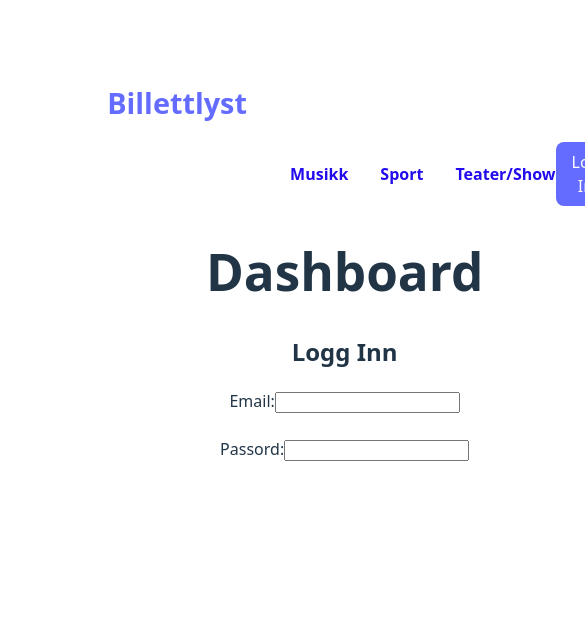
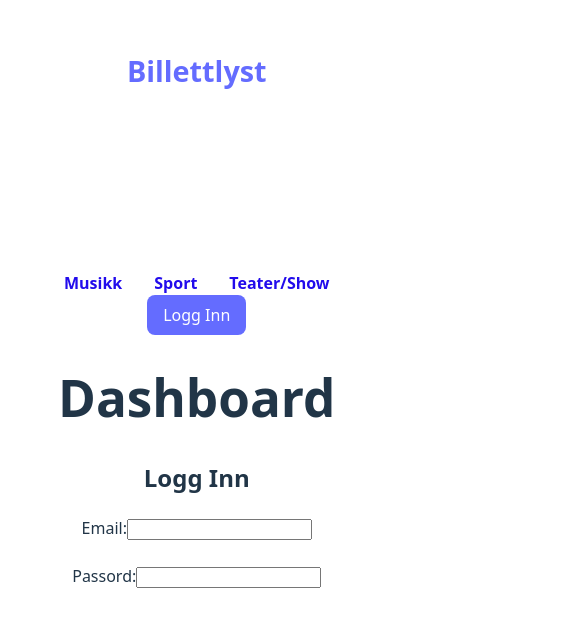
Before and after one commit to sakariym/UIN_2025_Eksamen_Gruppe_32, a React (Vite) app in the folder Billetlyst/: page /dashboard in a window 390 px wide. Shown: the part 122-742 px from the top of the page, 585 px wide, since content can reach past the window. Built offline with nearby package versions, Linux system fonts and the light colour scheme.

Commit message:
Responsive navbar

```diff
--- a/Billetlyst/src/components/Nav.css
+++ b/Billetlyst/src/components/Nav.css
@@ -67,3 +67,18 @@
   border-radius: 8px;
   text-decoration: none;
 }
+
+@media (max-width: 767px) {
+
+  .navbar{
+    flex-direction: column;
+    align-items: center;
+    height:max-content;
+  }
+
+  .nav-links{
+    gap: 2rem;
+  }
+
+
+}
```
